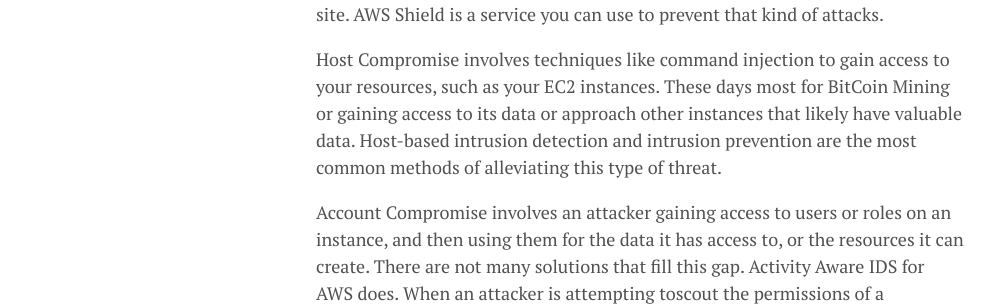
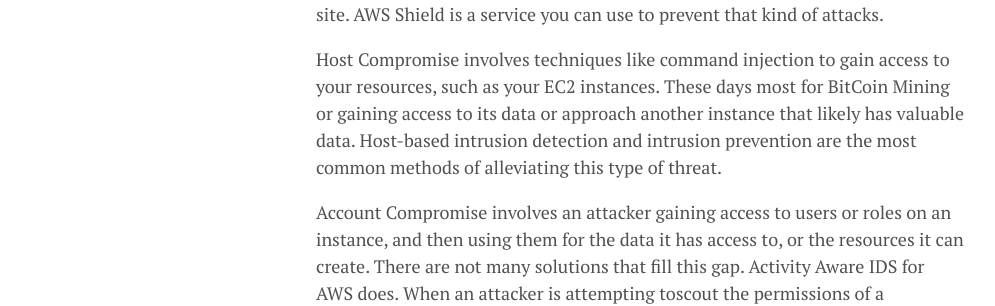
Before and after one commit to lgeurts/lgeurts.github.io, a Jekyll site: the page built from _posts/2021-11-02-activity-aware-ids-for-aws.md, in a window 1280 px wide and 900 px high, scrolled down 1212 px. Shown: the part 213-519 px from the top of the window, without its empty margins (0-995 px from the left). Built offline with Jekyll 4.4.1, drawn with Linux system fonts in a browser that asks for light colours; nearby versions of some CDN libraries; comment, search, counter and statistics services are not loaded.

Commit message:
Update 2021-11-02-activity-aware-ids-for-aws.md

```diff
--- a/_posts/2021-11-02-activity-aware-ids-for-aws.md
+++ b/_posts/2021-11-02-activity-aware-ids-for-aws.md
@@ -30,7 +30,7 @@
 
 Infrastructure Impact includes external attacks on the underlying infrastructure of your application. This type of attack largely consists of Distributed Denial of Service (DDoS) attacks, where an attacker sends a large volume of traffic at your site. AWS Shield is a service you can use to prevent that kind of attacks.
 
-Host Compromise involves techniques like command injection to gain access to your resources, such as your EC2 instances. These days most for BitCoin Mining or gaining access to its data or approach other instances that likely have valuable data. Host-based intrusion detection and intrusion prevention are the most common methods of alleviating this type of threat.
+Host Compromise involves techniques like command injection to gain access to your resources, such as your EC2 instances. These days most for BitCoin Mining or gaining access to its data or approach another instance that likely has valuable data. Host-based intrusion detection and intrusion prevention are the most common methods of alleviating this type of threat.
 
 Account Compromise involves an attacker gaining access to users or roles on an instance, and then using them for the data it has access to, or the resources it can create.
 There are not many solutions that fill this gap. Activity Aware IDS for AWS does.
```
